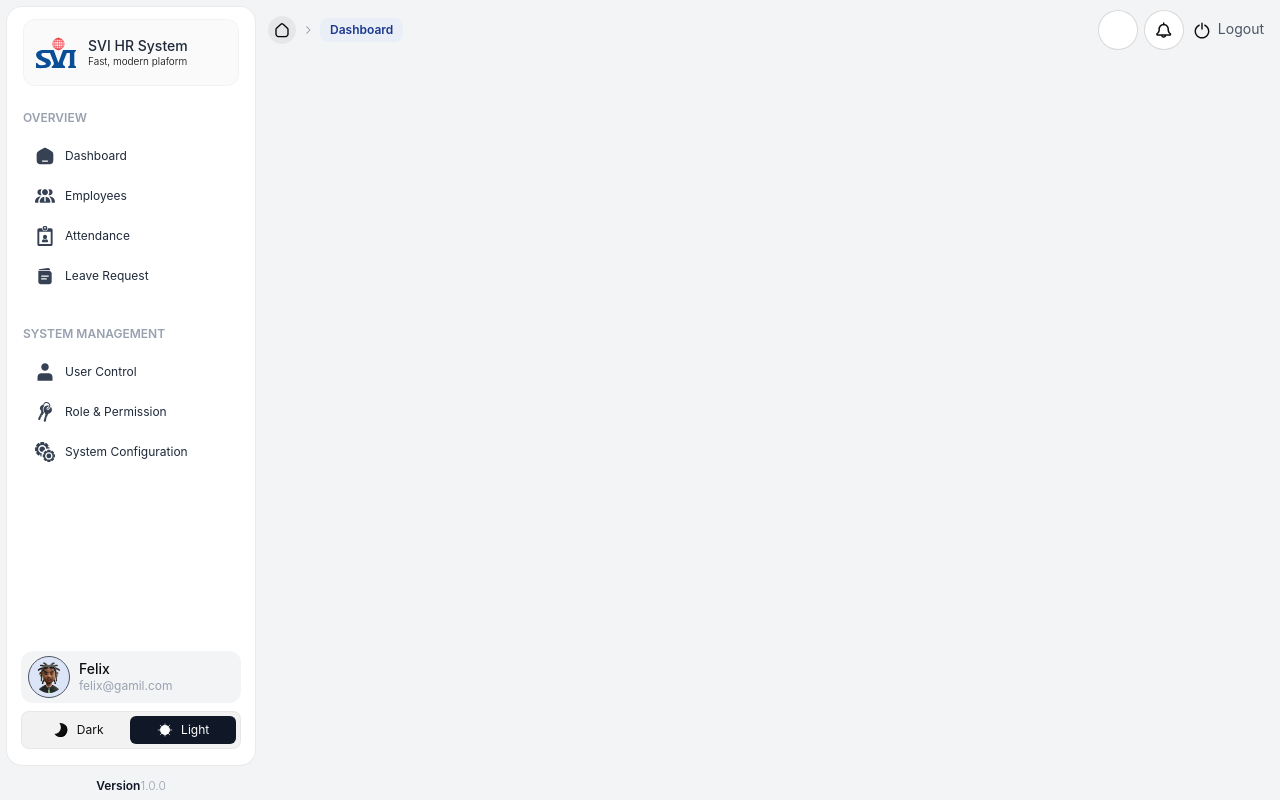
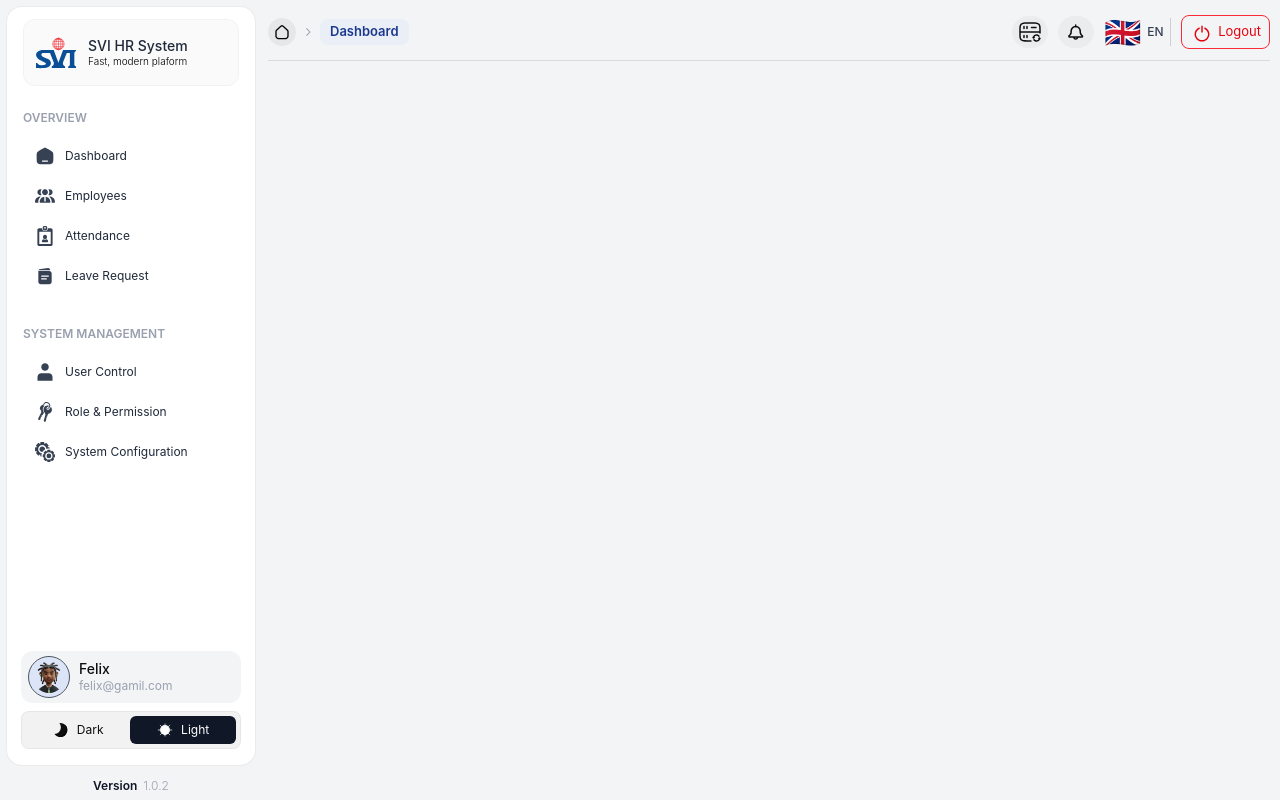
Before and after one commit to Lyheangdev/admin-ui-ecommerce, a Nuxt app: page / in a window 1280 px wide. Built offline with nearby package versions, Linux system fonts and the light colour scheme.

Commit message:
implemnt local swticher

```diff
--- a/app/components/Breadcrumb.vue
+++ b/app/components/Breadcrumb.vue
@@ -11,7 +11,7 @@
       <IconChevron class="rotate-180 size-4! text-gray-400" />
       <NuxtLink
         :href="path.link || ''"
-        class="text-[12px] leading-snug hover:text-gray-500 dark:hover:text-gray-500 duration-300"
+        class="text-[13px] leading-snug hover:text-gray-500 hover:scale-105 dark:hover:text-gray-500 duration-300"
         :class="[
           'text-gray-400',
           'dark:text-gray-400',
--- /dev/null
+++ b/app/components/LocaleSwitcher.vue
@@ -0,0 +1,76 @@
+<template>
+  <div ref="locale-switcher-ref" class="relative">
+    <button class="cursor-pointer flex items-center gap-1.5 w-14" @click.stop="isOpen = !isOpen">
+      <span class="text-3xl">{{ currentLanguage?.icon }}</span>
+      <span class="text-xs font-medium text-gray-700 dark:text-gray-300">
+        {{ currentLanguage?.labelShort }}
+      </span>
+    </button>
+
+    <Transition name="popover" mode="out-in">
+      <div
+        v-if="isOpen"
+        class="absolute top-full left-0 w-37.5 mt-4 border flex flex-col gap-0.5 p-1 z-50! rounded-md"
+        :class="['bg-white border-gray-200!', 'dark:bg-white/2 dark:border-white/10!']"
+      >
+        <button
+          v-for="c in supportedLanguages"
+          :key="c.langCode"
+          class="cursor-pointer flex items-center gap-1.5 px-1.5 rounded-sm duration-300"
+          :class="[
+            'hover:bg-black/5',
+            'dark:hover:bg-white/8',
+            { 'bg-black/5 dark:bg-white/8 w-full': c.langCode == currentLanguage?.langCode },
+          ]"
+          @click.stop="handleChangeLocale(c)"
+        >
+          <span class="text-2xl">{{ c.icon }}</span>
+          <span class="text-xs font-medium text-gray-700 dark:text-gray-300">{{ c.label }}</span>
+        </button>
+      </div>
+    </Transition>
+  </div>
+</template>
+
+<script setup lang="ts">
+import { useClickOutSide } from '~/hooks/useClickOutSide';
+
+type LanguageSuuport = { icon: string; langCode: string; labelShort: string; label: string };
+
+const supportedLanguages = [
+  { icon: '🇬🇧', langCode: 'en', labelShort: 'EN', label: 'English' },
+  { icon: '🇹🇭', langCode: 'km', labelShort: 'KM', label: 'Khmer' },
+  { icon: '🇰🇭', langCode: 'th', labelShort: 'TH', label: 'Thai' },
+];
+
+const isOpen = ref(false);
+const currentLanguage = ref(supportedLanguages[0]);
+const popoverRef = useTemplateRef('locale-switcher-ref');
+
+const handleChangeLocale = (selectedLanguag: LanguageSuuport) => {
+  currentLanguage.value = selectedLanguag;
+  isOpen.value = false;
+};
+
+useClickOutSide(popoverRef, () => {
+  isOpen.value = false;
+});
+</script>
+
+<style scoped>
+.popover-enter-active,
+.popover-leave-active {
+  will-change: transform;
+  transition: all 150ms ease-out;
+}
+
+.popover-enter-from {
+  opacity: 0;
+  transform: translateY(-10px);
+}
+
+.popover-leave-to {
+  opacity: 0;
+  transform: translateY(-10px);
+}
+</style>
--- /dev/null
+++ b/app/hooks/useClickOutSide.ts
@@ -0,0 +1,20 @@
+import type { TemplateRef } from 'vue';
+
+export const useClickOutSide = (
+  passTarget: TemplateRef<HTMLElement | null>,
+  callback: () => void
+) => {
+  const handleClick = (evt: MouseEvent) => {
+    const target = evt.target as unknown as Node;
+    if (passTarget && passTarget.value?.contains(target)) return;
+    callback();
+  };
+
+  onMounted(() => {
+    window.addEventListener('click', handleClick);
+  });
+
+  onBeforeUnmount(() => {
+    window.removeEventListener('click', handleClick);
+  });
+};
--- a/app/layouts/default.vue
+++ b/app/layouts/default.vue
@@ -133,33 +133,31 @@
       <div class="px-4 flex justify-center items-center">
         <p class="text-xs text-gray-900 dark:text-gray-50">
           <span class="font-semibold">Version</span>
-          <span class="font-light text-gray-400">1.0.0</span>
+          <span class="font-light text-gray-400 ml-1.5">{{ VERSION }}</span>
         </p>
       </div>
     </div>
 
-    <div class="flex-1 pl-3 pr-1 py-1 flex flex-col">
+    <div class="flex-1 pl-3 pr-1 py-2 flex flex-col">
       <!-- Toolbar -->
-      <div class="w-full flex items-center justify-between">
+      <div
+        class="w-full flex items-center justify-between border-b pb-2.5 border-black/10 dark:border-white/10"
+      >
         <Breadcrumb />
-
-        <div class="flex items-center">
-          <div class="flex items-center gap-1.5">
-            <button
-              class="bg-white dark:bg-black size-10 flex items-center justify-center rounded-full border border-black/15 dark:border-white/15"
-            >
-              <IconSearch class="size-5! text-white" filled />
-            </button>
-            <button
-              class="bg-white dark:bg-black size-10 flex items-center justify-center rounded-full border border-black/15 dark:border-white/15"
-            >
-              <IconNotification class="size-6! text-bg-secondary dark:text-white" />
-            </button>
-          </div>
-
-          <button class="flex items-center gap-1 px-1.5 pt-1.5 pb-1 rounded-lg">
-            <IconLogout class="size-6! text-bg-secondary dark:text-white" />
-            <span class="text-sm text-gray-600 dark:text-gray-100 mb-1">Logout</span>
+        <div class="flex items-center gap-2.5 rounded-lg">
+          <button class="cursor-pointer bg-black/3 dark:bg-white/8 px-1.5 py-1 rounded-full">
+            <IconServer class="size-6! text-bg-secondary dark:text-white" />
+          </button>
+          <button class="cursor-pointer bg-black/3 dark:bg-white/8 px-1.5 py-1 rounded-full">
+            <IconNotification class="size-6! text-bg-secondary dark:text-white" />
+          </button>
+          <LocaleSwitcher />
+          <div class="w-px h-7 bg-black/15 dark:bg-white/25" />
+          <button
+            class="cursor-pointer flex items-center gap-1 rounded-lg border border-red-500 px-2 py-0.5"
+          >
+            <IconLogout class="size-6! text-red-600 mt-1" />
+            <span class="text-[13px] text-red-600 mb-1 leading-snug mt-1">Logout</span>
           </button>
         </div>
       </div>
@@ -183,9 +181,13 @@ import IconKeys from '~/assets/icons/keys.svg';
 import IconSetting from '~/assets/icons/setting-config.svg';
 import IconLogout from '~/assets/icons/logout.svg';
 import IconNotification from '~/assets/icons/notification.svg';
-import IconSearch from '~/assets/icons/search.svg';
+import IconServer from '~/assets/icons/server.svg';
+
+import packageJson from '../../package.json';
 
 import { capitalize } from 'vue';
+
+const VERSION = packageJson.version;
 
 type ThemeMode = 'light' | 'dark';
 const themeMode = ref<ThemeMode>('light');
--- a/package.json
+++ b/package.json
@@ -1,4 +1,5 @@
 {
+  "version": "1.0.2",
   "name": "ecommerce-dashboard",
   "type": "module",
   "private": true,
```
Also changed, not shown: app/assets/icons/server.svg (added).
